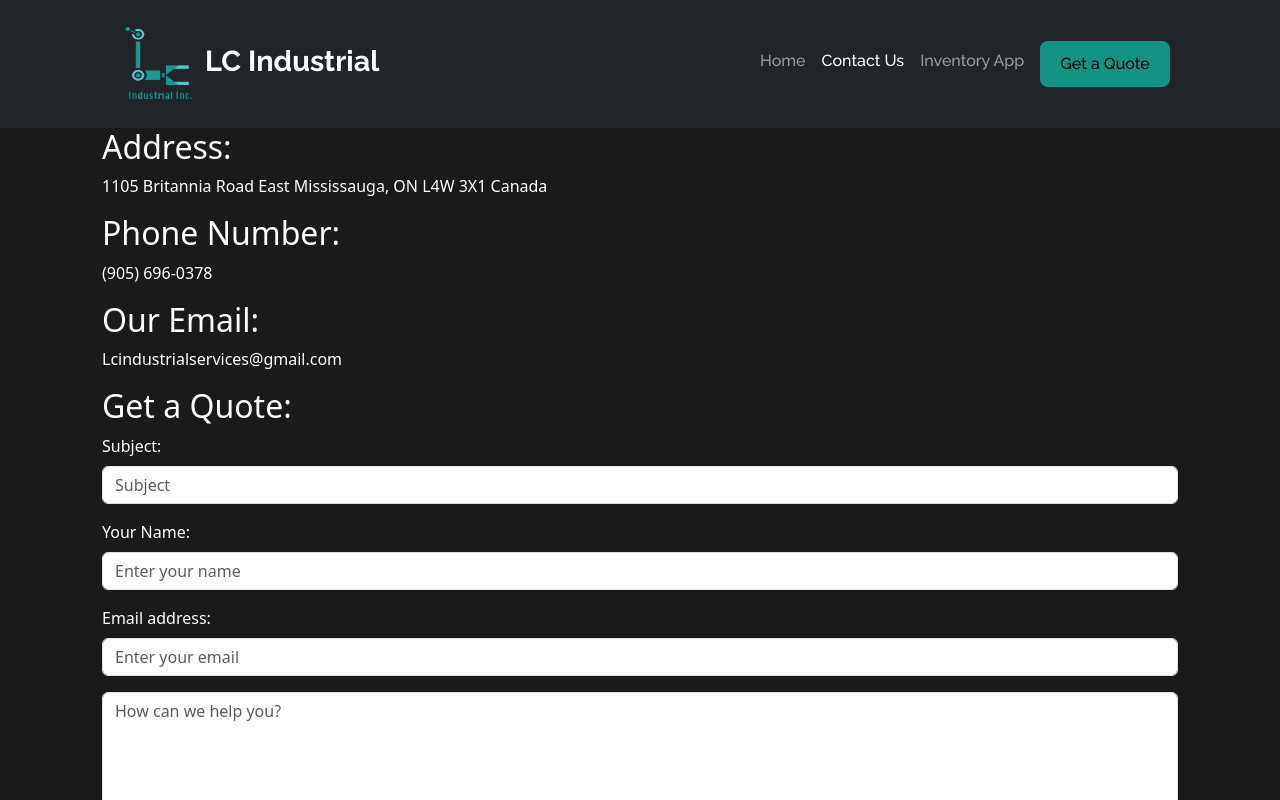
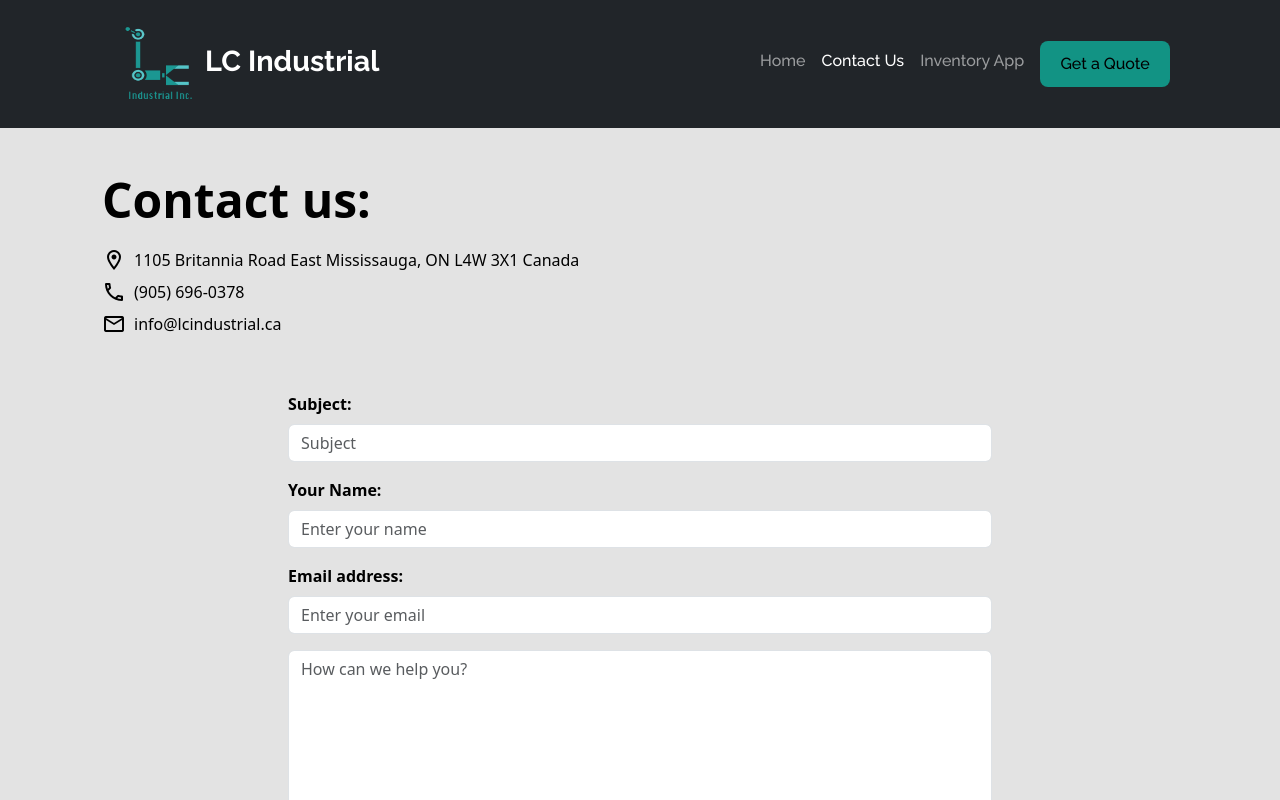
Before and after one commit to sunbagel/LC-Website-Extended, a React (Vite) app in the folder front-end/: page /contact_us in a window 1280 px wide. Shown: the top 800 px of the page. Built offline with nearby package versions, Linux system fonts and the light colour scheme.

Commit message:
contact page changes
change button colour

```diff
--- a/front-end/index.html
+++ b/front-end/index.html
@@ -14,6 +14,7 @@
     <link rel="preconnect" href="https://fonts.gstatic.com" crossorigin>
     <link href="https://fonts.googleapis.com/css2?family=Raleway:ital,wght@0,400;0,500;0,700;1,400;1,500;1,700&display=swap" rel="stylesheet">
     <link href="https://fonts.googleapis.com/css2?family=Roboto&display=swap" rel="stylesheet">
+    <link href="https://fonts.googleapis.com/icon?family=Material+Icons+Outlined" rel="stylesheet">
 
     <!-- <link
       rel="stylesheet"
--- a/front-end/src/og-components/EmailForm.tsx
+++ b/front-end/src/og-components/EmailForm.tsx
@@ -18,24 +18,24 @@ const EmailForm = () => {
 
   return (
     <div>
-      <Form onSubmit={sendEmail}>
+      <Form className="mx-auto mt-12 max-w-screen-md px-8" onSubmit={sendEmail}>
         {/* <Form.Group>
           <Form.Label>Sending To:</Form.Label>
           <Form.Control readOnly defaultValue="lcindustrialservices@gmail.com"/>
         </Form.Group> */}
 
         <Form.Group className="mb-3" controlId="formSubject">
-          <Form.Label>Subject:</Form.Label>
+          <Form.Label className="font-bold text-black">Subject:</Form.Label>
           <Form.Control name="subject" placeholder="Subject" />
         </Form.Group>
 
         <Form.Group className="mb-3" controlId="formName">
-          <Form.Label>Your Name:</Form.Label>
+          <Form.Label className="font-bold text-black">Your Name:</Form.Label>
           <Form.Control name="name" placeholder="Enter your name" />
         </Form.Group>
 
         <Form.Group className="mb-3" controlId="formBasicEmail">
-          <Form.Label>Email address:</Form.Label>
+          <Form.Label className="font-bold text-black">Email address:</Form.Label>
           <Form.Control name="email" type="email" placeholder="Enter your email" />
           {/* <Form.Text className="text-muted">
             We'll never share your email with anyone else.
--- a/front-end/src/og-components/FooterV2.tsx
+++ b/front-end/src/og-components/FooterV2.tsx
@@ -21,16 +21,16 @@ const FooterV2 = () => {
 
                     <ul className='list-unstyled'>
                         <li>Phone Number: (905) 696-0378</li>
-                        <p></p>
-                        <li>Email Address: Lcindustrialservices@gmail.com</li>
+                        <br></br>
+                        <li>Email Address: info@lcindustrial.ca</li>
                     </ul>
                 </div>
 
                 <div className = "col-md-4 col-sm-auto">
                     <h4>Hours</h4>
                     <ul className='list-unstyled'>
-                        <li>Monday-Friday: 9:30 AM - 5:30 PM</li>
-                        <li>Saturday, Sunday: 1:00 PM - 6:00 PM</li>
+                        <li>Monday-Friday: 8:30 AM - 5:00 PM</li>
+                        <li>Saturday, Sunday: 1:00 PM - 5:00 PM</li>
                     </ul>
                 </div>
             </div>
--- a/front-end/src/og-components/pages/Contact.tsx
+++ b/front-end/src/og-components/pages/Contact.tsx
@@ -4,26 +4,33 @@ import EmailForm from '../EmailForm';
 
 const Contact = () => {
   return (
-    <div>
-      <Container>
-        <Col>
+    <div className="py-12 bg-grey">
 
-      <h2>Address:</h2>
-      <p>
-        1105 Britannia Road East
-        Mississauga, ON L4W 3X1
-        Canada
-      </p>
-      <h2>Phone Number:</h2>
-      <p>(905) 696-0378</p>
 
-      <h2>Our Email:</h2>
-      <p>Lcindustrialservices@gmail.com</p>
+      <div className="container">
+        <div className="mx-auto flex flex-col lg:flex-row items-center justify-between">
+          <div className="lg:w-1/2 text-black">
+            <p className="text-black text-5xl font-bold mb-4">Contact us:</p>
+            <p className="flex text-black items-center mb-2">
+              <span className="material-icons-outlined mr-2">location_on</span>
+              1105 Britannia Road East Mississauga, ON L4W 3X1 Canada
+            </p>
+            <p className="flex text-black items-center mb-2">
+              <span className="material-icons-outlined mr-2">phone</span>
+              (905) 696-0378
+            </p>
+            <p className="flex text-black items-center mb-2">
+              <span className="material-icons-outlined mr-2">email</span>
+              info@lcindustrial.ca
+            </p>
+          </div>
 
-      <h2>Get a Quote:</h2>
-      <EmailForm/>
-      </Col>
-      </Container>
+          {/* <div className="lg:w-1/2 flex justify-end">
+            <img src="path-to-your-illustration.png" alt="Friendly person holding a sign that says hello" className="max-w-xs md:max-w-sm lg:max-w-md">
+          </div> */}
+        </div>
+        <EmailForm />
+      </div>
     </div>
 
   )
--- a/front-end/src/pages/InventoryAppMain.tsx
+++ b/front-end/src/pages/InventoryAppMain.tsx
@@ -8,7 +8,7 @@ import AppNavBar from '@/components/AppNavBar';
 const InventoryAppMain = () =>{
 
     return (
-        <>
+        <div>
 
             <AppNavBar/>
             {/* could use this for styling/containing purposes */}
@@ -17,7 +17,7 @@ const InventoryAppMain = () =>{
             </div>
 
 
-        </>
+        </div>
 
     )
 
--- a/front-end/src/pages/LoginPage.tsx
+++ b/front-end/src/pages/LoginPage.tsx
@@ -119,7 +119,7 @@ const LoginPage = () => {
 
 
           <div className="flex justify-center">
-            <button className="bg-blue-500 hover:bg-blue-700 text-white font-bold py-2 px-4 rounded focus:outline-none focus:shadow-outline" type="submit">
+            <button className="default-btn text-white font-bold py-2 px-4 rounded focus:outline-none focus:shadow-outline" type="submit">
               Sign In
             </button>
           </div>
```
